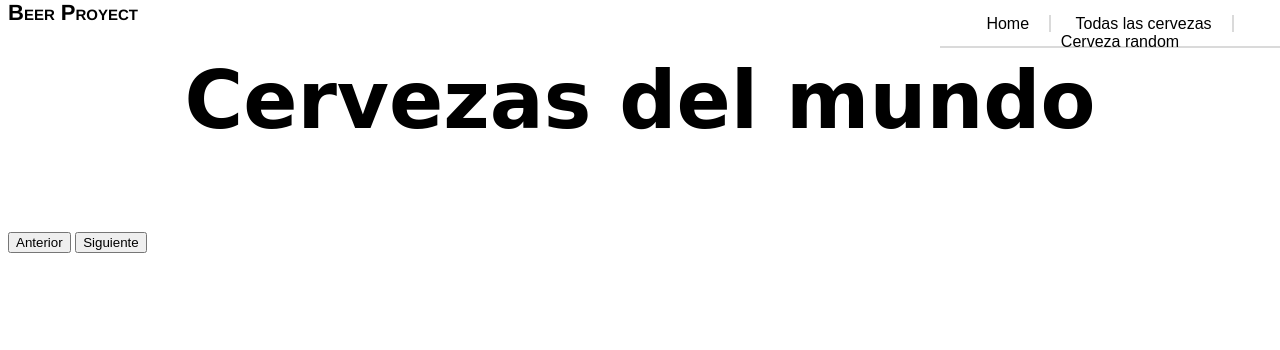
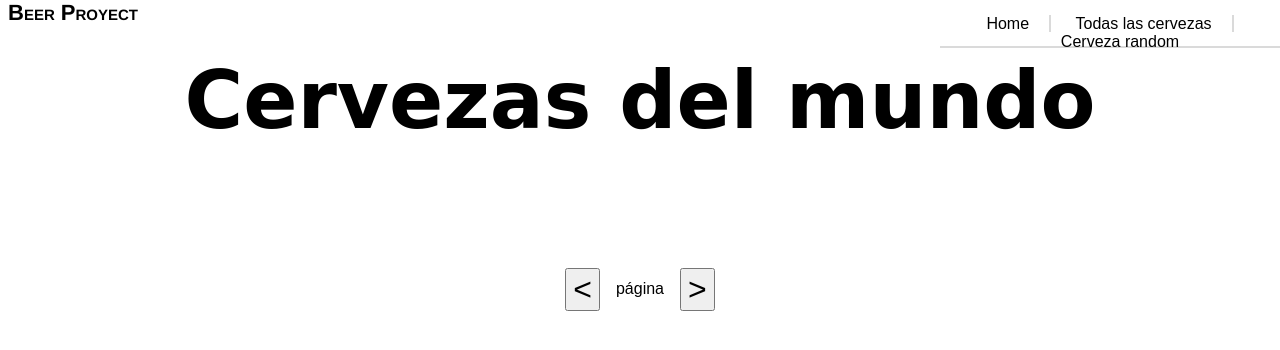
Before and after one commit to maidersonn/Beer-project, a plain HTML site: page catalogue.html in a window 1280 px wide. Drawn offline with Linux system fonts and the light colour scheme; no server answers; a web font is replaced by a local one.

Commit message:
pagination buttons css

```diff
--- a/app.js
+++ b/app.js
@@ -21,6 +21,7 @@ const fillCatalogue = async (url, sectionToFill) => {
     const beerCard = createBeerCard(item);
     sectionToFill.append(beerCard);
   });
+  refreshPage(numPag);
 };
 
 let catalogue = document.getElementById("catalogue");
@@ -51,3 +52,6 @@ prevPage.addEventListener("click", () => {
     catalogue
   );
 });
+
+const refreshPage = (numPage) =>
+  (document.getElementById("numpage").innerHTML = "Página " + numPage);
--- a/catalogue.html
+++ b/catalogue.html
@@ -23,8 +23,11 @@
     </div>
     <section class="catalogue" id="catalogue"></section>
 
-    <button id="previous" class="butonPage">Anterior</button>
-    <button id="next" class="butonPage">Siguiente</button>
+    <div class="pagination">
+      <button id="previous" class="butonPage">&lt</button>
+      <span id="numpage">página </span>
+      <button id="next" class="butonPage">&gt</button>
+    </div>
     <script src="common.js"></script>
     <script src="app.js"></script>
   </body>
--- a/style.css
+++ b/style.css
@@ -230,3 +230,17 @@ h4 {
   flex-direction: column;
   align-items: center;
 }
+
+.pagination {
+  padding: 2em;
+  display: flex;
+  justify-content: center;
+  align-items: center;
+}
+
+.pagination button {
+  font-size: 2em;
+}
+.pagination span {
+  margin: 1em;
+}
```
